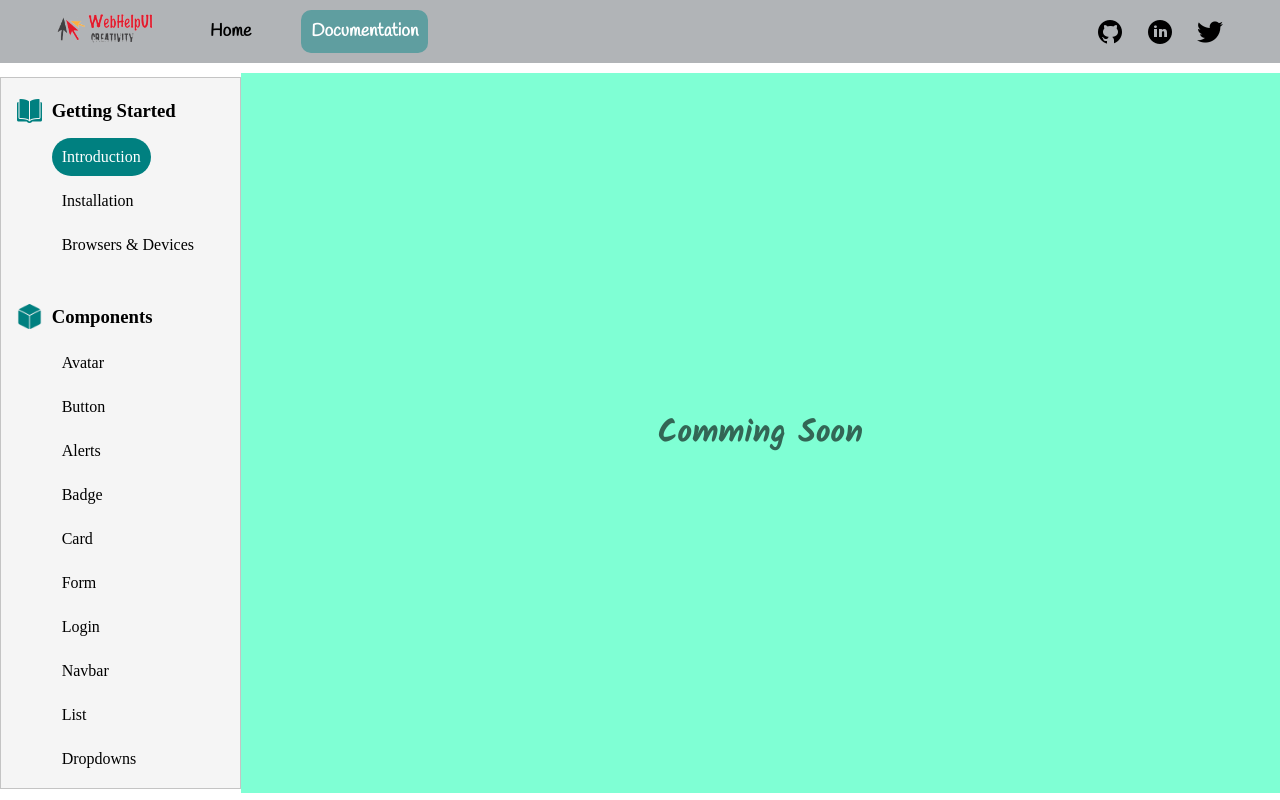
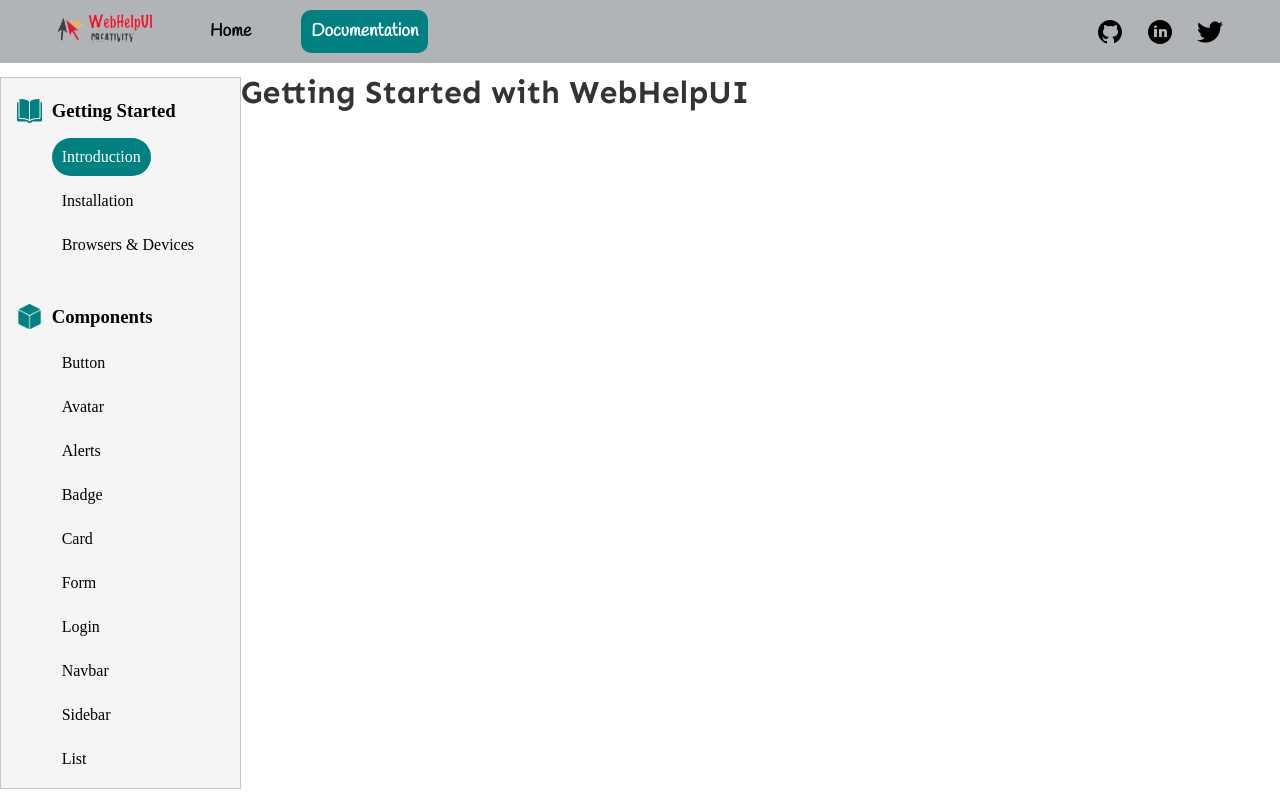
Before and after one commit to niketvns/webHelp-UI, a plain HTML site: page html/documentation.html in a window 1280 px wide. Drawn offline with Linux system fonts and the light colour scheme.

Commit message:
docs: sidebar updated

```diff
--- a/css/style.css
+++ b/css/style.css
@@ -75,7 +75,7 @@
 }
 
 nav.desktop .nav-left li.active {
-    background-color: cadetblue;
+    background-color: var(--primary-color);
     border-radius: 10px;
     color: white;
 }
@@ -333,6 +333,11 @@
     margin: 15px 0px 15px 15px;
 }
 
+.left-header-menu ul a {
+    text-decoration: none;
+    color: black;
+}
+
 .left-docs ul li {
     width: fit-content;
     margin: 6px 0px;
@@ -353,16 +358,38 @@
     background-color: var(--primary-color);
 }
 
+.left-docs::-webkit-scrollbar,
+.right-docs::-webkit-scrollbar {
+    width: 10px;
+}
+
+.left-docs::-webkit-scrollbar-track,
+.right-docs::-webkit-scrollbar-track {
+    box-shadow: inset 0 0 5px grey;
+    border-radius: 10px;
+}
+
+.left-docs::-webkit-scrollbar-thumb,
+.right-docs::-webkit-scrollbar-thumb {
+    background: var(--nav-color);
+    border-radius: 10px;
+}
+
+.left-docs::-webkit-scrollbar-thumb:hover,
+.right-docs::-webkit-scrollbar-thumb:hover {
+    background: var(--primary-color);
+}
+
+
 .right-docs {
     width: 85vw;
     height: 90vh;
-    background-color: aquamarine;
-    overflow-y: scroll;
-    display: flex;
+    overflow-y: auto;
+    /* display: flex;
     justify-content: center;
-    align-items: center;
-    color: rgba(0, 0, 0, 0.6);
-    font-family: var(--font-2);
+    align-items: center; */
+    color: rgba(0, 0, 0, 0.8);
+    font-family: var(--font-3);
 }
 
 
--- a/html/documentation.html
+++ b/html/documentation.html
@@ -80,29 +80,63 @@
 
     <div class="main-docs">
         <div class="left-docs">
-            <div class="left-header-menu">
-                <div class="menu1">
+            <div class="left-header-menu" id="left-header-menu">
+                <div class="menu1 menu">
                     <h3> <img src="/Images/book.png" alt=""> Getting Started</h3>
                     <ul>
+                        <a href="#">
                             <li class="active">Introduction</li>
+                        </a>
+                        <a href="#">
                             <li>Installation</li>
+                        </a>
+                        <a href="#">
                             <li>Browsers & Devices</li>
+                        </a>
                     </ul>
                 </div>
-                <div class="menu2">
+                <div class="menu2 menu">
                     <h3> <img src="/Images/component-left.png" alt=""> Components</h3>
                     <ul>
+                        <a href="#">
+                            <li>Button</li>
+                        </a>
+                        <a href="#">
                             <li>Avatar</li>
-                        <li>Button</li>
+                        </a>
+                        <a href="#">
                             <li>Alerts</li>
+                        </a>
+                        <a href="#">
                             <li>Badge</li>
+                        </a>
+                        <a href="#">
                             <li>Card</li>
+                        </a>
+                        <a href="#">
                             <li>Form</li>
+                        </a>
+                        <a href="#">
                             <li>Login</li>
+                        </a>
+                        <a href="#">
                             <li>Navbar</li>
+                        </a>
+                        <a href="#">
+                            <li>Sidebar</li>
+                        </a>
+                        <a href="#">
                             <li>List</li>
+                        </a>
+                        <a href="#">
                             <li>Dropdowns</li>
+                        </a>
+                        <a href="#">
+                            <li>Scrollbar</li>
+                        </a>
+                        <a href="#">
                             <li>Footer</li>
+                        </a>
                     </ul>
                 </div>
             </div>
@@ -110,7 +144,9 @@
         </div>
 
         <div class="right-docs">
-            <h1>Comming Soon</h1>
+            <div class="introduction-docs">
+                <h1>Getting Started with WebHelpUI</h1>
+            </div>
         </div>
     </div>
 
--- a/js/app.js
+++ b/js/app.js
@@ -40,3 +40,15 @@
 docsMenuOutline.addEventListener("click", showDocsMenu);
 docsCloseOutline.addEventListener("click", closeDocsMenu);
 rightDocs.addEventListener("click", closeDocsMenu);
+
+
+var left_menu = document.getElementById("left-header-menu");
+var li = left_menu.getElementsByTagName("li");
+for (var i = 0; i < li.length; i++) {
+    li[i].addEventListener("click", function () {
+        var current = left_menu.getElementsByClassName("active");
+        current[0].className = current[0].className.replace("active", "");
+        this.className += "active";
+        closeDocsMenu();
+    });
+}
```
Also changed, not shown: index.html (+1 -1 lines). Lines whose indentation alone changed are shown as unchanged.
